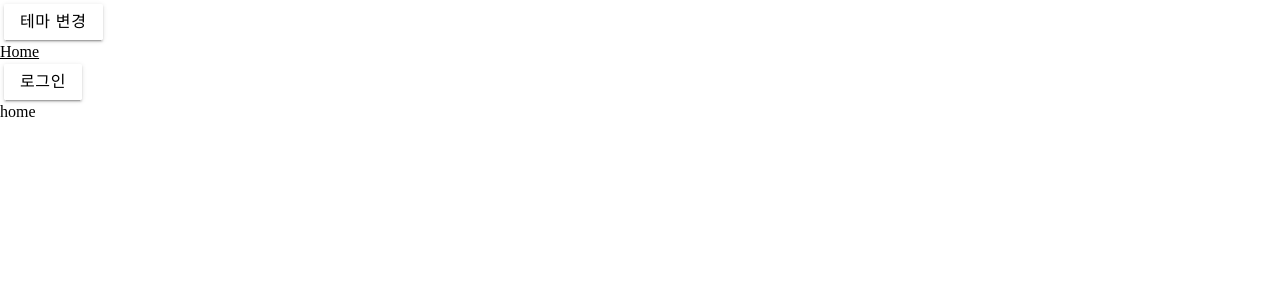
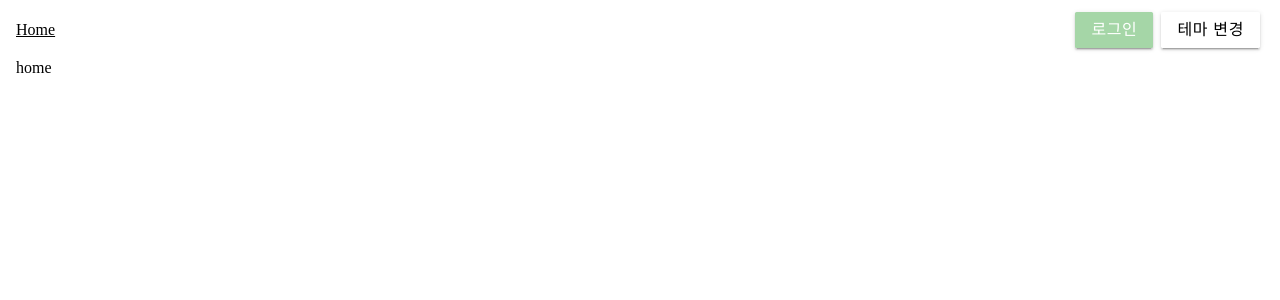
Before and after one commit to milban/milban.io-admin, a React app: page / in a window 1280 px wide. Shown: the top 300 px of the page. Built offline with nearby package versions, Linux system fonts and the light colour scheme; what react-relay would draw is missing.

Commit message:
Default Layout 정리

```diff
--- a/src/components/Layout/DefaultLayout.tsx
+++ b/src/components/Layout/DefaultLayout.tsx
@@ -5,17 +5,42 @@ import SignOutButton from 'src/components/common/SingOutButton';
 import MoveToSignInButton from 'src/components/common/MoveToSignInButton';
 import { isAuthState } from 'src/stores/auth';
 import ThemeToggleButton from 'src/components/common/ThemeToggleButton';
+import styled from 'styled-components';
+import { useLocation } from 'react-router-dom';
+import { PathName } from 'src/constants/pathName';
+
+const StyledHeader = styled.header`
+  display: flex;
+  align-items: center;
+  justify-content: space-between;
+  padding: 0.5rem 1rem;
+`;
+
+const HeaderActionContainer = styled.div``;
+
+const StyledMain = styled.main`
+  padding: 0 1rem;
+`;
 
 const DefaultLayout: React.FC = ({ children }) => {
-  const isAuth = useRecoilValue(isAuthState);
+  const { pathname } = useLocation();
+  const isAuth: boolean = useRecoilValue(isAuthState);
+  const isSignInPath: boolean = pathname.includes(PathName.SIGN_IN);
   return (
     <div>
-      <header>
-        <ThemeToggleButton />
+      <StyledHeader>
         <Nav />
-        {isAuth ? <SignOutButton /> : <MoveToSignInButton />}
-      </header>
-      {children}
+        <HeaderActionContainer>
+          {!isSignInPath &&
+            (isAuth ? (
+              <SignOutButton appearance="secondary" />
+            ) : (
+              <MoveToSignInButton appearance="secondary" />
+            ))}
+          <ThemeToggleButton />
+        </HeaderActionContainer>
+      </StyledHeader>
+      <StyledMain>{children}</StyledMain>
     </div>
   );
 };
--- a/src/components/common/MoveToSignInButton.tsx
+++ b/src/components/common/MoveToSignInButton.tsx
@@ -1,14 +1,21 @@
 import React from 'react';
 import { useHistory } from 'react-router-dom';
 import { PathName } from 'src/constants/pathName';
-import Button from 'src/components/common/Button';
+import Button, { ButtonProps } from 'src/components/common/Button';
 
-const MoveToSignInButton: React.FC = ({ children }) => {
+const MoveToSignInButton: React.FC<ButtonProps> = ({
+  children,
+  ...restProps
+}) => {
   const history = useHistory();
   const moveToSignInPage = () => {
     history.push(PathName.SIGN_IN);
   };
-  return <Button onClick={moveToSignInPage}>{children || '로그인'}</Button>;
+  return (
+    <Button onClick={moveToSignInPage} {...restProps}>
+      {children || '로그인'}
+    </Button>
+  );
 };
 
 export default MoveToSignInButton;
--- a/src/components/common/SingOutButton.tsx
+++ b/src/components/common/SingOutButton.tsx
@@ -3,7 +3,7 @@ import { useSetRecoilState } from 'recoil';
 import { isAuthState } from 'src/stores/auth';
 import AuthModel from 'src/models/auth/AuthModel';
 import { AuthRelayModel } from 'src/models/auth/AuthRelayModel';
-import Button from 'src/components/common/Button';
+import Button, { ButtonProps } from 'src/components/common/Button';
 
 interface UseSignOut {
   (): () => void;
@@ -18,9 +18,13 @@ const useSignOut: UseSignOut = () => {
   return signOut;
 };
 
-const SignOutButton: React.FC = ({ children }) => {
+const SignOutButton: React.FC<ButtonProps> = ({ children, ...restProps }) => {
   const logout = useSignOut();
-  return <Button onClick={logout}>{children || '로그아웃'}</Button>;
+  return (
+    <Button onClick={logout} {...restProps}>
+      {children || '로그아웃'}
+    </Button>
+  );
 };
 
 export default SignOutButton;
```
